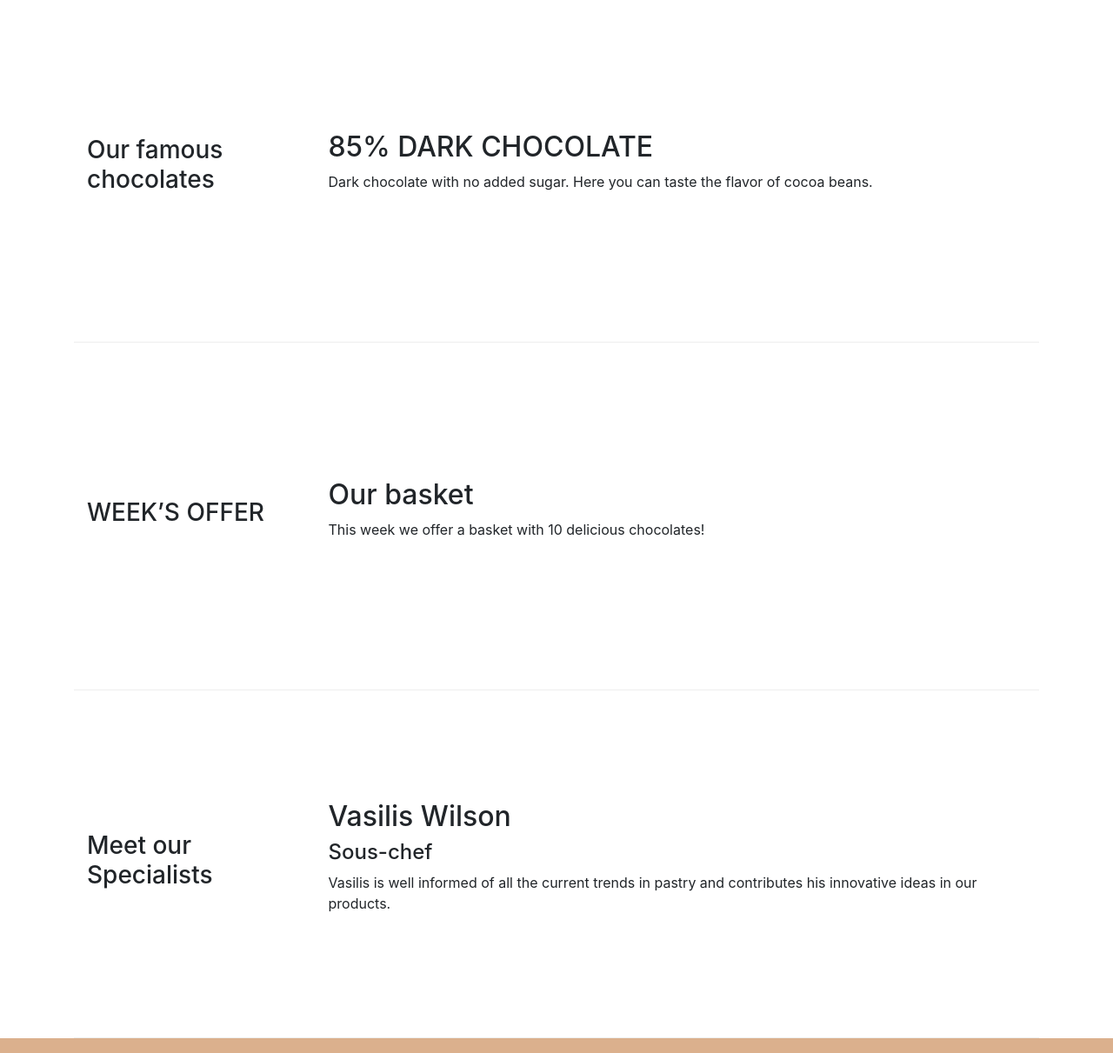
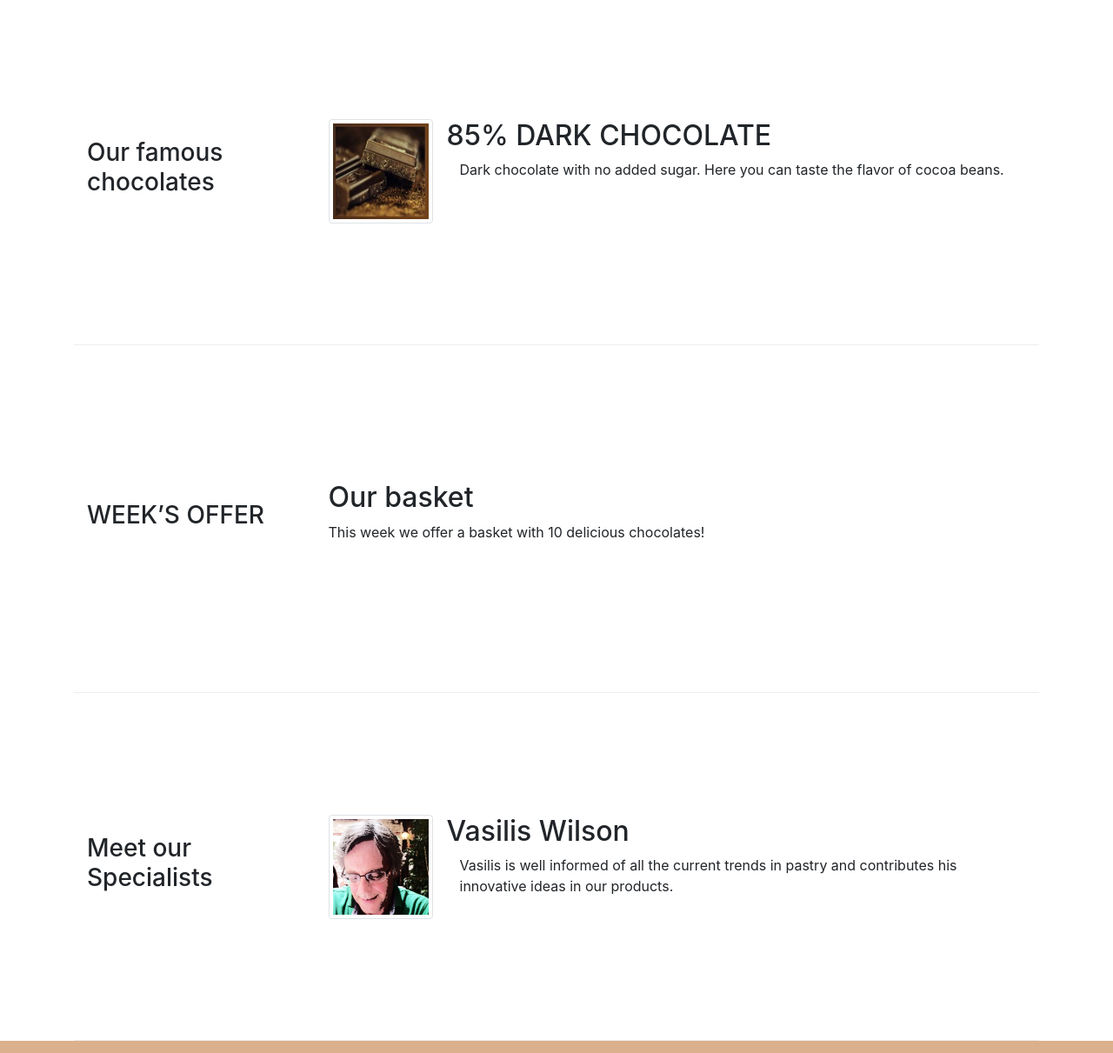
Before and after one commit to electraG/leChocolat, a website: page index.html in a window 1280 px wide. Shown: the part 380-1591 px from the top of the page at 87% size. Drawn offline with nearby package versions, Linux system fonts and the light colour scheme.

Commit message:
Images and Media

```diff
--- a/index.html
+++ b/index.html
@@ -18,7 +18,9 @@
     <!--NAVIGATION-->
     <nav class="navbar navbar-expand-md navbar-light bg-light fixed-top ">
         <div class="container">
-            <a class="navbar-brand" href="#">Le Chocolat</a>
+            <a class="navbar-brand" href="./index.html">
+                <img src="images/logo.png" height="40" width="54">
+            </a>
             <button class="navbar-toggler" type="button" data-toggle="collapse" data-target="#Navbar">
                 <span class="navbar-toggler-icon"></span>
             </button>
@@ -50,6 +52,7 @@
                         recipes. Our creations will travel you in the chocolate world!</p>
                 </div>
                 <div class="col col-sm">
+                    <img src="images/logo.png" class="img-fluid">
                 </div>
             </div>
         </div>
@@ -62,17 +65,23 @@
 
             </ol>
         </nav>
+        <!--first row content-->
         <div class="row row-content align-items-center">
             <div class="col-sm-4 col-md-3">
                 <h3>Our famous chocolates</h3>
             </div>
             <div class="col-sm col-md">
-                <h2>85% DARK CHOCOLATE</h2>
-                <p>Dark chocolate with no added sugar. Here you can taste the flavor of cocoa beans.</p>
+                <div class="media">
+                    <img class="d-flex mr-3 img-thumbnail align-self-center" src="images/dark85.jpg" alt="85% DARK CHOCOLATE">
+                    <div class="media-body">
+                        <h2 class="mt-0">85% DARK CHOCOLATE</h2>
+                        <p class="col d-none d-md-block">Dark chocolate with no added sugar.
+                            Here you can taste the flavor of cocoa beans.</p>
+                    </div>
+                </div>
             </div>
         </div>
-
-
+        <!--second row content-->
         <div class="row row-content align-items-center">
             <div class="col-sm-4 col-md-3">
                 <h3>WEEK’S OFFER</h3>
@@ -82,16 +91,20 @@
                 <p>This week we offer a basket with 10 delicious chocolates! </p>
             </div>
         </div>
-
+        <!--third row content-->
         <div class="row row-content align-items-center">
             <div class="col-sm-4 col-md-3">
                 <h3>Meet our Specialists</h3>
             </div>
             <div class="col-sm col-md">
-                <h2>Vasilis Wilson </h2>
-                <h4>Sous-chef</h4>
-                <p>Vasilis is well informed of all the current trends in pastry and contributes his innovative ideas in
-                    our products.</p>
+                <div class="media">
+                    <img class="d-flex mr-3 img-thumbnail align-self-center" src="images/cartoonVasilis.png" alt="Vasilis Wilson">
+                    <div class="media-body">
+                        <h2 class="mt-0">Vasilis Wilson</h2>
+                        <p class="col d-none d-md-block">Vasilis is well informed of all the current
+                            trends in pastry and contributes his innovative ideas in our products.</p>
+                    </div>
+                </div>
             </div>
         </div>
     </div>
```
Also changed, not shown: aboutus.html (+4 -1 lines), images/cartoonVasilis.png (added), images/dark85.jpg (added), images/logo.png (added), images/promotion.jpg (added).
